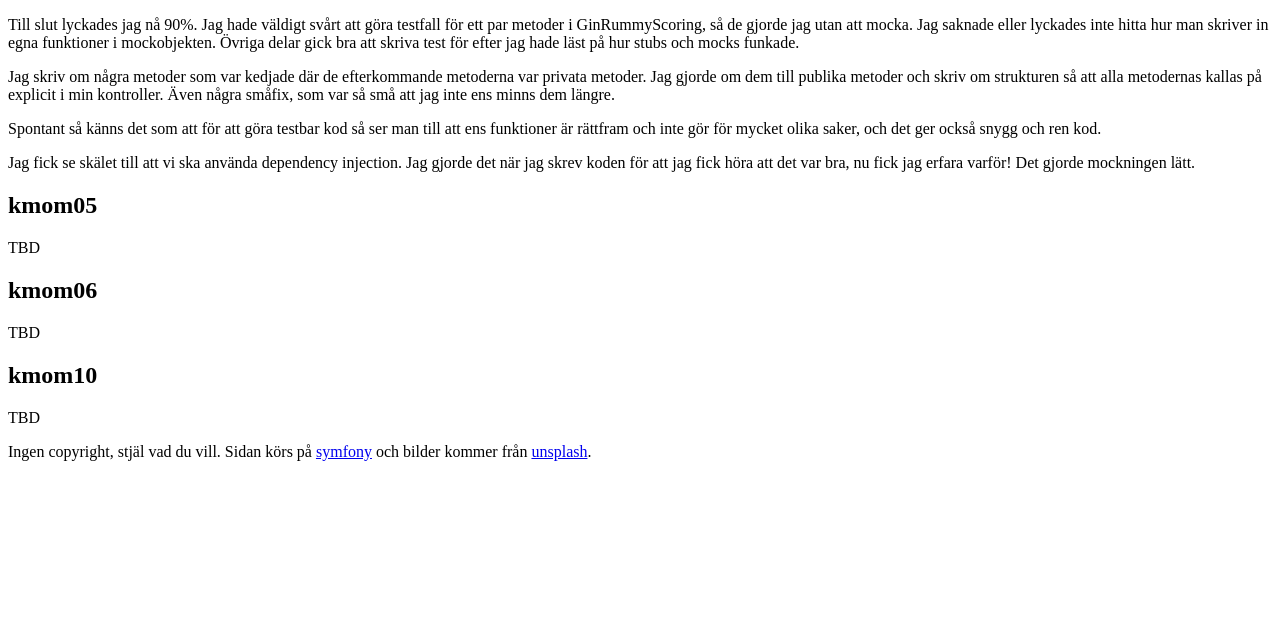
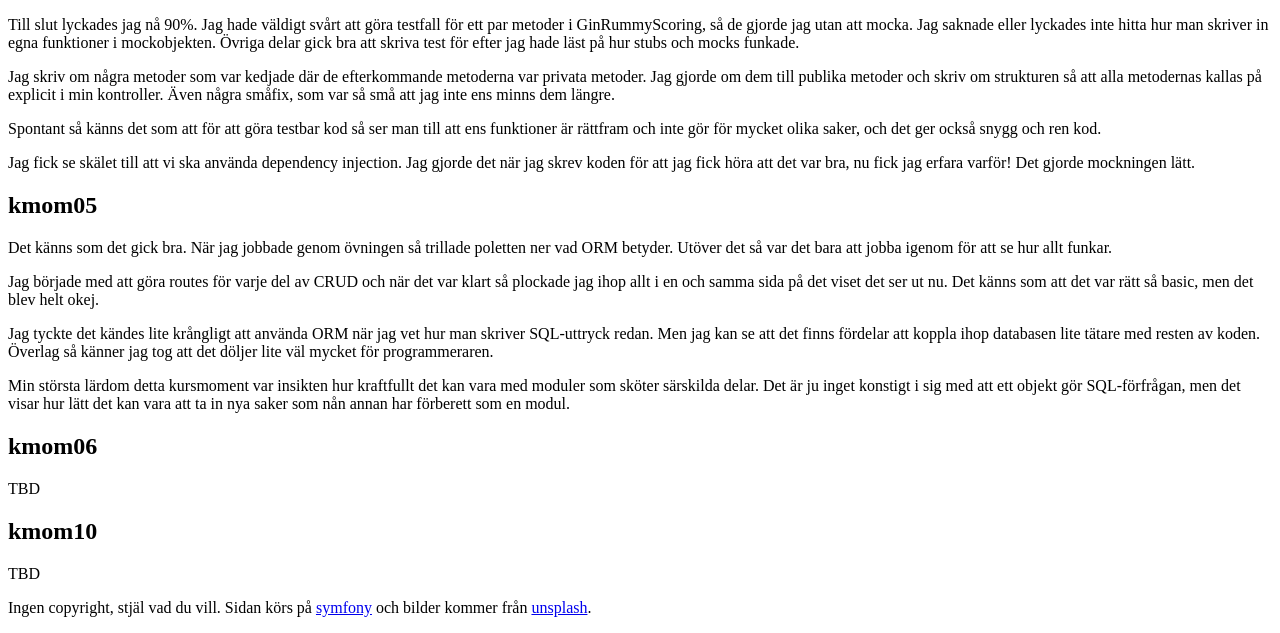
Before and after one commit to missivaeak/mvc-report, a Symfony app: template templates/pages/report.html.twig in a window 1280 px wide. Shown: the part 1219-1852 px from the top of the page. Before the commit the page ends 1680 px from the top, so only its background shows below. Run offline with Twig, Linux system fonts and the light colour scheme; the template is opened without the code that fills it, so the values that code supplies are empty; some libraries are stand-ins or nearby versions.

Commit message:
redovisning skriven

```diff
--- a/src/Controller/Kmom05Controller.php
+++ b/src/Controller/Kmom05Controller.php
@@ -140,7 +140,7 @@ class Kmom05Controller extends AbstractController
         return $this->redirectToRoute('library');
     }
 
-    #[Route('/library/reset', name: 'library_reset')]
+    #[Route('/library/reset', name: 'library_reset', methods: ["GET", "POST"])]
     public function libraryReset(
         ManagerRegistry $doctrine
     ): Response {
--- a/templates/pages/library/index.html.twig
+++ b/templates/pages/library/index.html.twig
@@ -45,7 +45,7 @@
             <input type="submit" value="lägg till bok">
         </form>
 
-        <form class="library-form" action={{ path('library_reset') }}>
+        <form class="library-form" method="post" action={{ path('library_reset') }}>
             <input type="submit" value="återställ">
         </form>
     </div>
--- a/templates/pages/report.html.twig
+++ b/templates/pages/report.html.twig
@@ -63,7 +63,14 @@
     </section>
     <section>
         <h2 id="kmom05">kmom05</h2>
-        <p>TBD</p>
+
+        <p>Det känns som det gick bra. När jag jobbade genom övningen så trillade poletten ner vad ORM betyder. Utöver det så var det bara att jobba igenom för att se hur allt funkar.</p>
+
+        <p>Jag började med att göra routes för varje del av CRUD och när det var klart så plockade jag ihop allt i en och samma sida på det viset det ser ut nu. Det känns som att det var rätt så basic, men det blev helt okej.</p>
+
+        <p>Jag tyckte det kändes lite krångligt att använda ORM när jag vet hur man skriver SQL-uttryck redan. Men jag kan se att det finns fördelar att koppla ihop databasen lite tätare med resten av koden. Överlag så känner jag tog att det döljer lite väl mycket för programmeraren.</p>
+
+        <p>Min största lärdom detta kursmoment var insikten hur kraftfullt det kan vara med moduler som sköter särskilda delar. Det är ju inget konstigt i sig med att ett objekt gör SQL-förfrågan, men det visar hur lätt det kan vara att ta in nya saker som nån annan har förberett som en modul.</p>
     </section>
     <section>
         <h2 id="kmom06">kmom06</h2>
```
